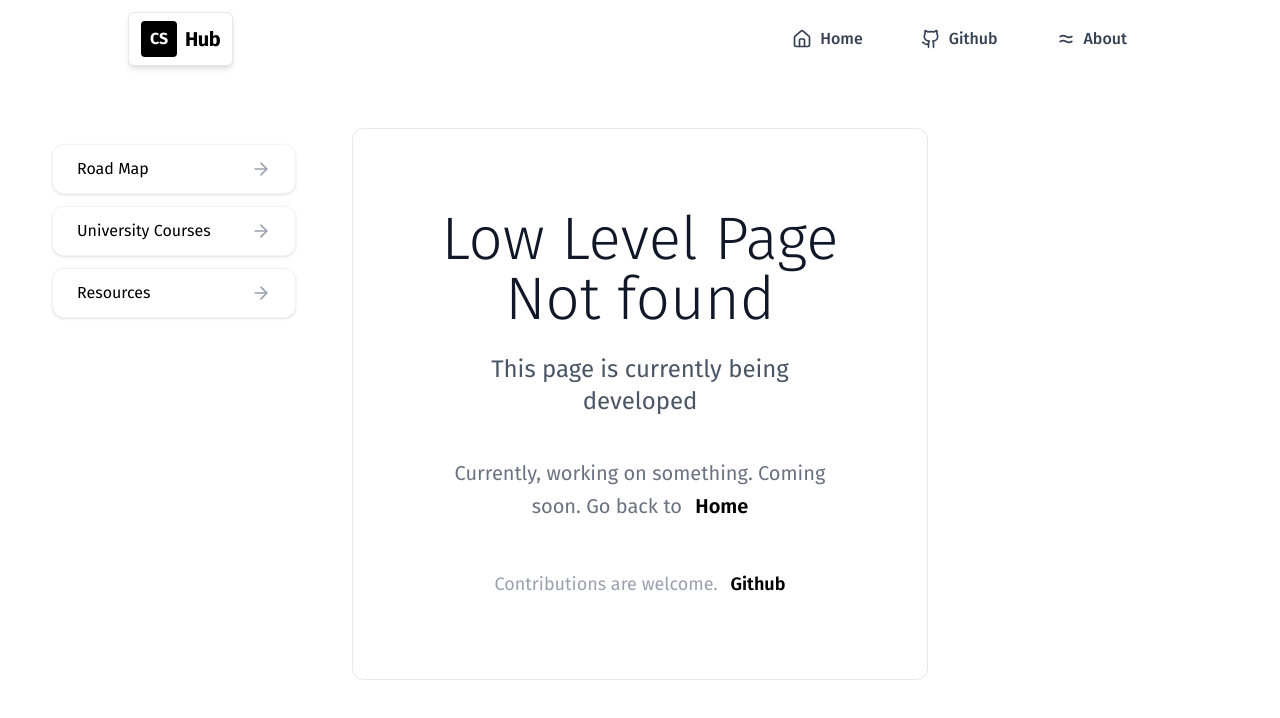
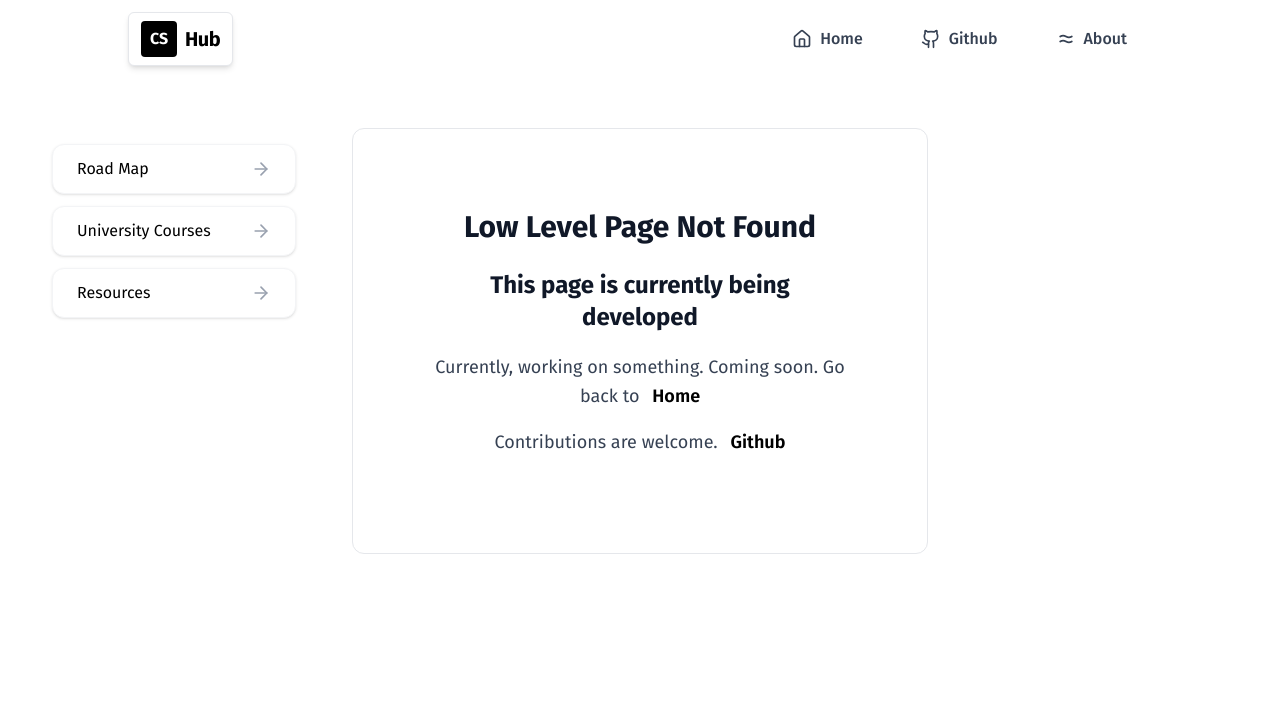
Before and after one commit to unsigend/CS-hub, a React (Vite) app: page /CS-hub/road-map/low-level in a window 1280 px wide. Shown: the top 718 px of the page. Built offline with nearby package versions, Linux system fonts and the light colour scheme.

Commit message:
rebuild pages using components

```diff
--- a/src/Components/Pages/home/HomePage.jsx
+++ b/src/Components/Pages/home/HomePage.jsx
@@ -24,12 +24,12 @@
 
 // Import for the components
 import CodeBar from "@/components/ui/CodeBar";
-import CategoryCard from "@/components/ui/MainCategoryCard";
+import MainCategoryCard from "@/components/ui/MainCategoryCard";
 import Note from "@/components/ui/Note";
 import {LinkExternal} from "@/components/ui/Link";
 import CategoryCardData from "@/data/content/category/category-cards";
 import Paragraph from "@/components/ui/Paragraph";
-import {SubTitle} from "@/components/ui/Title";
+import {SubTitle, Title} from "@/components/ui/Title";
 
 // Import for the global data
 import global from "@/data/config/config";
@@ -85,7 +85,7 @@ function TitleBar(){
     return (
         <div className={HomePageStyle.TitleBar}>
             <div className={HomePageStyle.TitleContainer}>
-                <h1 className={HomePageStyle.Title}>Welcome to CS-hub</h1>
+                <Title title="Welcome to CS-hub" />
                 <p className={HomePageStyle.Description}>
                     This is a platform for you to learn Computer Science. Dedicated for self-learners better
                     navigate the learning path.
@@ -148,7 +148,7 @@ function CategoryCardBar(){
     return (
         <div className={HomePageStyle.CategoryCardBar}>
             {CategoryCardData.map((card) => (
-                <CategoryCard key={card.title} title={card.title} description={card.description}
+                <MainCategoryCard key={card.title} title={card.title} description={card.description}
                 icon={card.icon} />
             ))}
         </div>
--- a/src/Components/Pages/home/UnderConstructionPage.jsx
+++ b/src/Components/Pages/home/UnderConstructionPage.jsx
@@ -24,6 +24,8 @@
 
 // Import for the Link component
 import {LinkExternal, LinkInner} from "@/components/ui/Link";
+import {SubTitle, Title} from "@/components/ui/Title";
+import Paragraph from "@/components/ui/Paragraph";
 
 // Import for the Github URL
 import global from "@/data/config/config";
@@ -45,20 +47,9 @@ const UnderConstructionStyle = {
     p-10 sm:p-16 md:p-20
     text-center
     `,
-    Title: `
-    text-3xl sm:text-6xl font-light text-gray-900 mb-6
-    `,
-    Subtitle: `
-    text-xl sm:text-2xl text-gray-600 mb-10
-    font-normal
-    `,
     Description: `
     text-gray-500 leading-relaxed mb-12
     text-lg sm:text-xl
-    `,
-    ContributionText: `
-    text-gray-400 text-base sm:text-lg
-    leading-relaxed
     `,
 }
 
@@ -71,24 +62,20 @@ export default function UnderConstructionPage({pageName}) {
         <div className={UnderConstructionStyle.Container}>
             <div className={UnderConstructionStyle.Card}>
                 {/* Main Title */}
-                <h1 className={UnderConstructionStyle.Title}>
-                    {pageName} Page Not found
-                </h1>
+                <Title title={`${pageName} Page Not Found`} />
 
                 {/* Subtitle */}
-                <p className={UnderConstructionStyle.Subtitle}>
-                    This page is currently being developed
-                </p>
+                <SubTitle title="This page is currently being developed" />
 
                 {/* Description */}
-                <p className={UnderConstructionStyle.Description}>
+                <Paragraph>
                     Currently, working on something. Coming soon. Go back to <LinkInner to={global.BasePath}>Home</LinkInner>
-                </p>
+                </Paragraph>
 
                 {/* Contribution */}
-                <p className={UnderConstructionStyle.ContributionText}>
+                <Paragraph>
                     Contributions are welcome.  <LinkExternal href={global.GitHubLink}>Github</LinkExternal>
-                </p>
+                </Paragraph>
             </div>
         </div>
     )
--- a/src/Components/UI/MainCategoryCard.jsx
+++ b/src/Components/UI/MainCategoryCard.jsx
@@ -27,7 +27,7 @@
  */
 
 // Style for the CategoryCard
-const CategoryCardStyle = {
+const MainCategoryCardStyle = {
     CategoryCard: `
     bg-white rounded-lg shadow-lg
     hover:shadow-2xl
@@ -49,24 +49,24 @@ const CategoryCardStyle = {
     `,
 }
 
-export default function CategoryCard({title, description, icon}) {
+export default function MainCategoryCard({title, description, icon}) {
     return (
-        <div className={CategoryCardStyle.CategoryCard}>
+        <div className={MainCategoryCardStyle.CategoryCard}>
 
             {/* Icon */}
-            <div className={CategoryCardStyle.IconContainer}>
-                <div className={CategoryCardStyle.Icon}>
+            <div className={MainCategoryCardStyle.IconContainer}>
+                <div className={MainCategoryCardStyle.Icon}>
                     {icon}
                 </div>
             </div>
 
             {/* Title */}
-            <h2 className={CategoryCardStyle.Title}>
+            <h2 className={MainCategoryCardStyle.Title}>
                 {title}
             </h2>
 
             {/* Introduction paragraph */}
-            <p className={CategoryCardStyle.Description}>
+            <p className={MainCategoryCardStyle.Description}>
                 {description}
             </p>
         </div>
```
